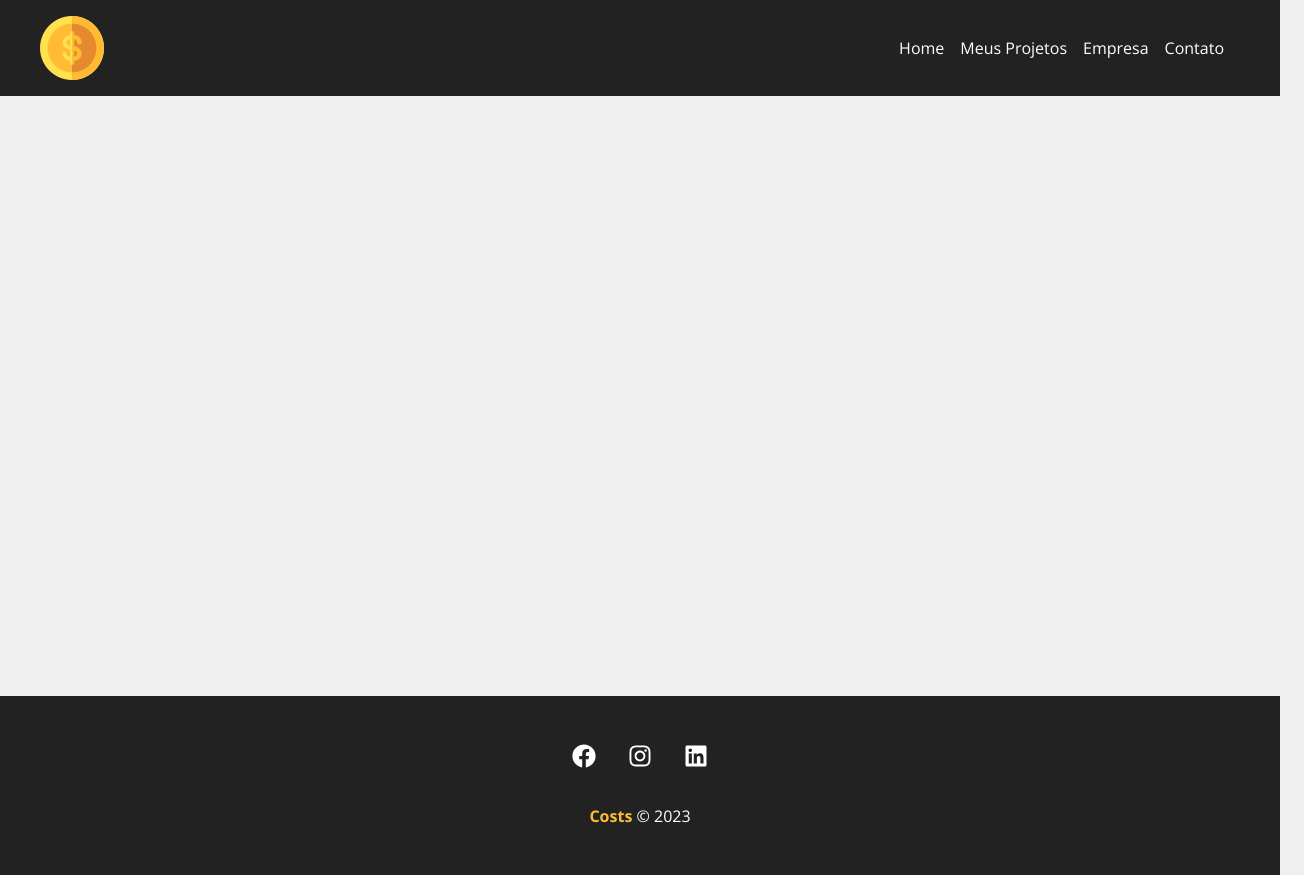
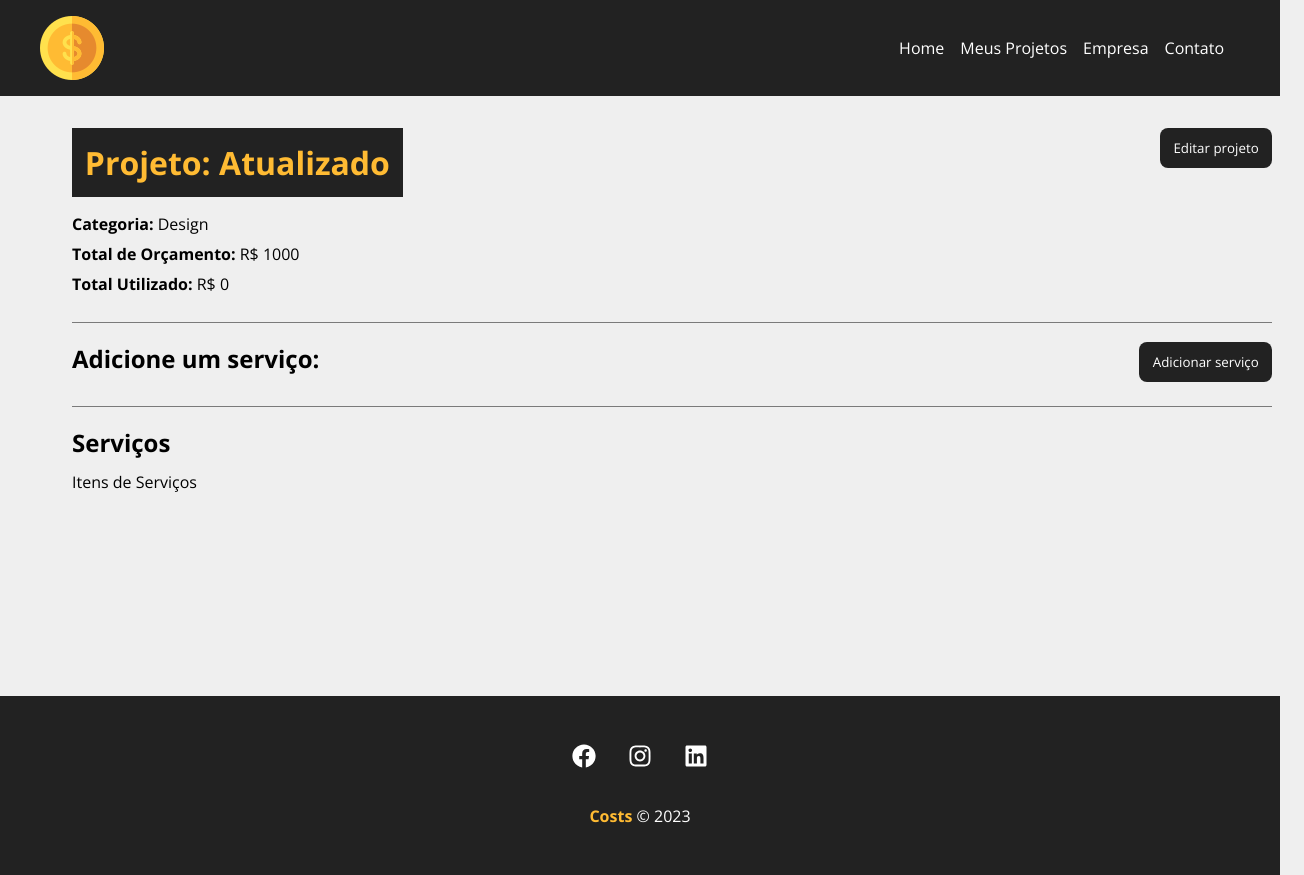
Before and after one commit to JovemCarlosTI/Costs, a React (Create React App) app: page /project/1 in a window 1280 px wide. Shown: the whole page, 1304 px wide, since content can reach past the window. Built offline with nearby package versions, Linux system fonts and the light colour scheme; data requests are answered from the project's data file; the HTML template or start-up script is replaced by a standard one.

Commit message:
Implementando atualização de Projeto

```diff
--- a/db.json
+++ b/db.json
@@ -1,5 +1,17 @@
 {
-  "projects": [],
+  "projects": [
+    {
+      "name": "Atualizado",
+      "budget": "1000",
+      "category": {
+        "id": "3",
+        "name": "Design"
+      },
+      "cost": 0,
+      "services": [],
+      "id": 1
+    }
+  ],
   "categories": [
     {
       "id": 1,
--- a/src/App.js
+++ b/src/App.js
@@ -9,6 +9,7 @@
 import Container from './components/layout/Container';
 import Navbar from './components/layout/Navbar';
 import Footer from './components/layout/Footer';
+import Project from './components/pages/Project';
 
 
 function App() {
@@ -19,10 +20,11 @@
       <Container customClass="min-height">
         <Routes>
           <Route exact path="/" element={<Home />} />
-          <Route exact path="/company" element={<Company />} />
-          <Route exact path="/projects" element={<Projects />} />
-          <Route exact path="/contact" element={<Contact />} />
-          <Route exact path="/newproject" element={<NewProject />} />
+          <Route path="/company" element={<Company />} />
+          <Route path="/projects" element={<Projects />} />
+          <Route path="/contact" element={<Contact />} />
+          <Route path="/newproject" element={<NewProject />} />
+          <Route path="/project/:id" element={<Project />} />
         </Routes>
       </Container>
 
--- /dev/null
+++ b/src/components/pages/Project.js
@@ -0,0 +1,120 @@
+import styles from './Project.module.css';
+
+import { useParams } from 'react-router-dom';
+import { useState, useEffect } from 'react'
+import Loading from '../layout/Loading';
+import Container from '../layout/Container';
+import ProjectForm from '../project/ProjectForm';
+import Message from '../layout/Message';
+
+function Project() {
+    const { id } = useParams();
+    const [project, setProject] = useState([]);
+    const [showProjectForm, setShowProjectForm] = useState(false);
+    const [showServiceForm, setShowServiceForm] = useState(false);
+    const [message, setMessage] = useState();
+    const [messageType, setMessageType] = useState();
+
+    useEffect(() => {
+
+        setTimeout(() => {
+            fetch(`http://localhost:5000/projects/${id}`, {
+            method: 'GET',
+            headers: {
+                'Content-Type': 'application/json',
+            },
+        }).then(res => res.json())
+        .then((data) => {
+            setProject(data);
+        }).catch(err => console.error(err))
+        }, 3000)
+
+    }, [id])
+
+    function editPost(project) {
+        setMessage('');
+        // Fazer budget validation
+        if(project.budget < project.cost) {
+            setMessage(`O orçamento não pode ser menor que o custo do projeto!`)
+            setMessageType('error')
+            return false;
+        }
+
+        fetch(`http://localhost:5000/projects/${project.id}`, {
+            method: 'PATCH',
+            headers: {
+                'Content-Type': 'application/json',
+            },
+            body: JSON.stringify(project)
+        }).then(res => res.json())
+        .then((data) => {
+            setProject(data)
+            setShowProjectForm(false)
+
+            setMessage(`Projeto atualizado`)
+            setMessageType('success')
+
+        }).catch((err) => console.error(err))
+    }
+
+    function toggleProjectForm() {
+        setShowProjectForm(!showProjectForm);
+    }
+
+    function toggleServiceForm() {
+        setShowServiceForm(!showServiceForm);
+    }
+
+    return (<>
+        {project.name ? (
+           <div className={styles.project_details}>
+                <Container customClass="column">
+                    {message &&
+                    <Message type={messageType}
+                    msg={message}/>}
+                    <div className={styles.details_container}>
+                        <h1>Projeto: {project.name}</h1>
+                        <button onClick={toggleProjectForm}
+                        className={styles.btn}>
+                            {!showProjectForm ? "Editar projeto" : "Fechar"}
+                        </button>
+                        {!showProjectForm ? (
+                            <div className={styles.project_info}>
+                                <p><span>Categoria:</span> {project.category.name}</p>
+                                <p><span>Total de Orçamento:</span> R$ {project.budget}</p>
+                                <p><span>Total Utilizado:</span> R$ {project.cost}</p>
+                            </div>
+                        ) : (
+                            <div className={styles.project_info}>
+                                <ProjectForm
+                                handleSubmit={editPost}
+                                btnText="Concluir edição"
+                                projectData={project}/>
+                            </div>
+                        )}
+                    </div>
+                    <div className={styles.service_form_container}>
+                            <h2>Adicione um serviço:</h2>
+                            <button onClick={toggleServiceForm}
+                        className={styles.btn}>
+                            {!showServiceForm ? "Adicionar serviço" : "Fechar"}
+                        </button>
+                        <div className={styles.project_info}>
+                            {showServiceForm && (
+                                <p>Formulário do serviço</p>
+                            )}
+                        </div>
+                    </div>
+                    <h2>Serviços</h2>
+                    <Container customClass="start">
+                        <p>Itens de Serviços</p>
+                    </Container>
+                </Container>
+           </div>
+        ) : (
+            <Loading />
+        )}
+    </>)
+}
+
+export default Project;
--- /dev/null
+++ b/src/components/pages/Project.module.css
@@ -0,0 +1,50 @@
+.project_details {
+    padding: 2em;
+}
+
+.project_details h1,
+.project_details h2,
+.project_details p {
+    margin-bottom: .5em;
+}
+
+.project_details h1 {
+    background-color: #222;
+    color: #ffbb33;
+    padding: .4em;
+}
+
+.project_details span {
+    font-weight: bold;
+}
+
+.details_container,
+.service_form_container {
+    border-bottom: 1px solid #7a7a7a;
+    margin-bottom: 1.2em;
+    padding-bottom: 1.2em;
+    display: flex;
+    justify-content: space-between;
+    flex-wrap: wrap;
+}
+
+.btn {
+    background-color: #222;
+    color: #fff;
+    padding: 0.5em 1em;
+    text-decoration: none;
+    transition: 0.5s;
+    border-radius: 8px;
+    cursor: pointer;
+    max-height: 40px;
+    border: none;
+}
+
+.btn:hover {
+    color: #ffbb33;
+    border-radius: 16px;
+}
+
+.project_info {
+    width: 100%;
+}
--- a/src/components/project/ProjectCard.js
+++ b/src/components/project/ProjectCard.js
@@ -20,7 +20,7 @@
                 <span className={`${styles[category.name.toLowerCase()]}`}></span> {category.name}
             </p>
             <div className={styles.project_card_actions}>
-                <Link to="/"><BsPencil /> Editar</Link>
+                <Link to={`/project/${id}`}><BsPencil /> Editar</Link>
                 <button onClick={remove}>
                     <BsFillTrashFill /> Excluir
                 </button>
```
